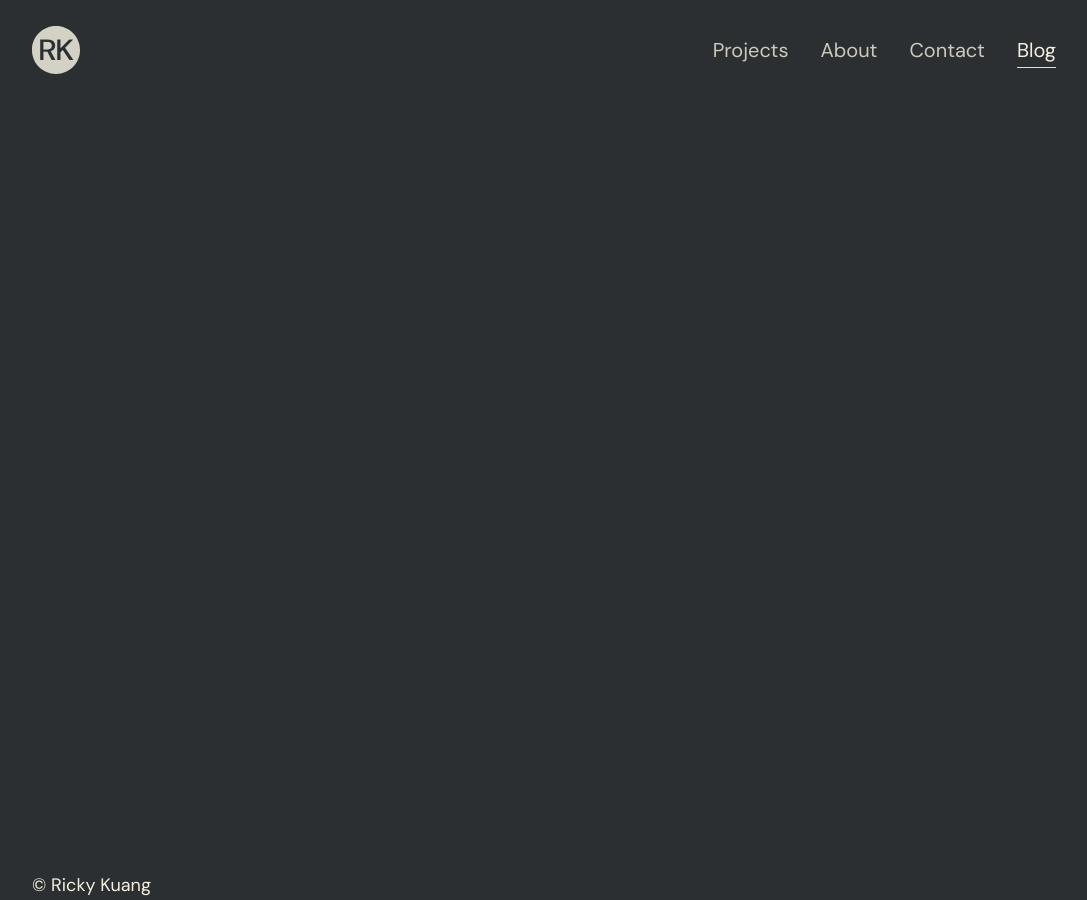
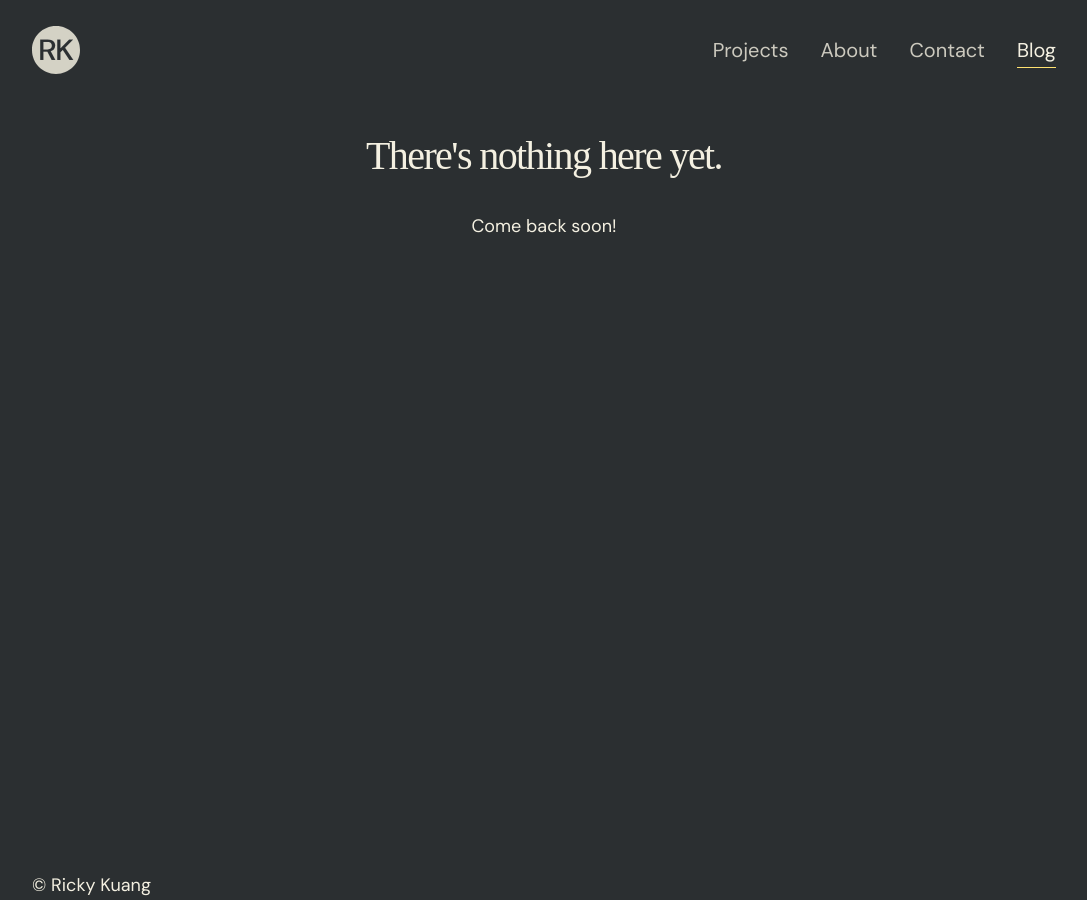
Before and after one commit to rkuang/rkuang.github.io, a Jekyll site: the page built from blog.html, in a window 1280 px wide. Shown: the whole page, without its empty margins (96-1183 px from the left). Built offline with Jekyll 4.4.1, drawn with Linux system fonts in a browser that asks for light colours; some web fonts are replaced.

Commit message:
add placeholder text for blog

```diff
--- a/_sass/_blog.scss
+++ b/_sass/_blog.scss
@@ -1,3 +1,11 @@
+.blog-empty {
+  text-align: center;
+  h1 {
+    font-size: 2.5rem;
+    font-family: "DM Serif Text", serif;
+  }
+}
+
 .blog-list {
   display: flex;
   flex-direction: column;
--- a/blog.html
+++ b/blog.html
@@ -2,6 +2,14 @@
 title: Blog
 ---
 <div class="blog-list">
+  {% if site.posts.size == 0 %}
+  <div class="blog-empty">
+    <h1>There's nothing here yet.</h1>
+    <p>
+      Come back soon!
+    </p>
+  </div>
+  {% endif %}
   {% for post in site.posts %}
   {% include post-item.html %}
   {% endfor %}
```
